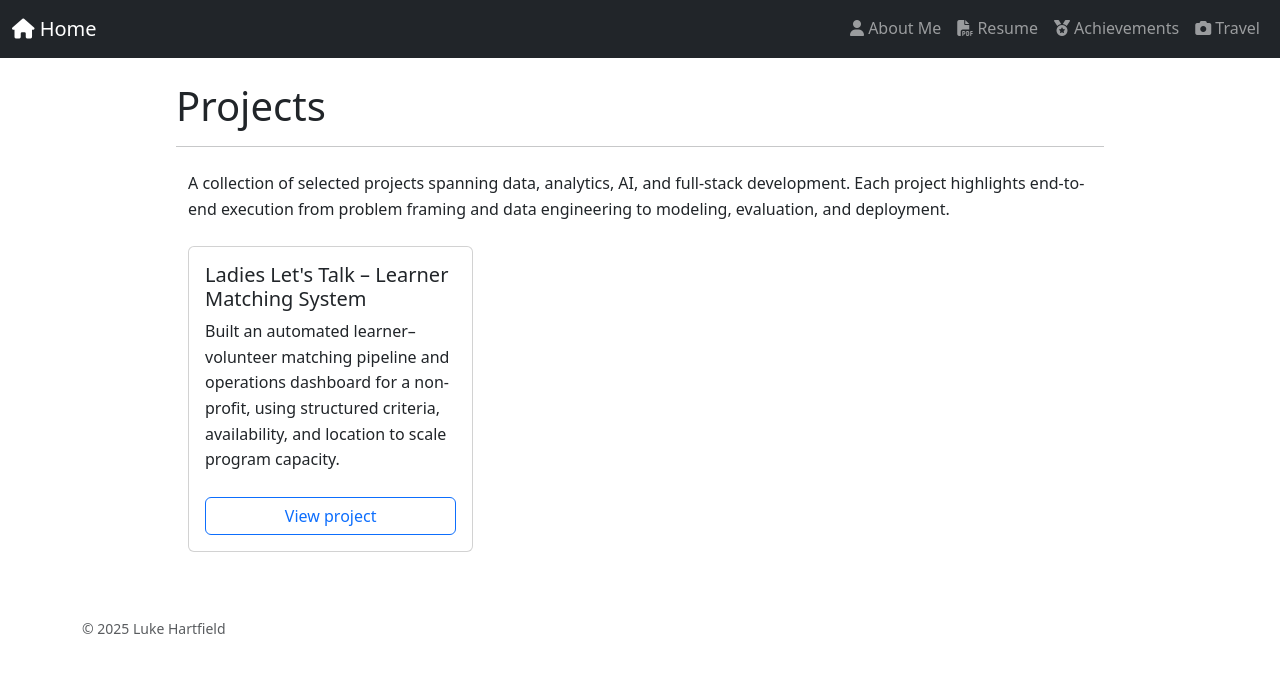
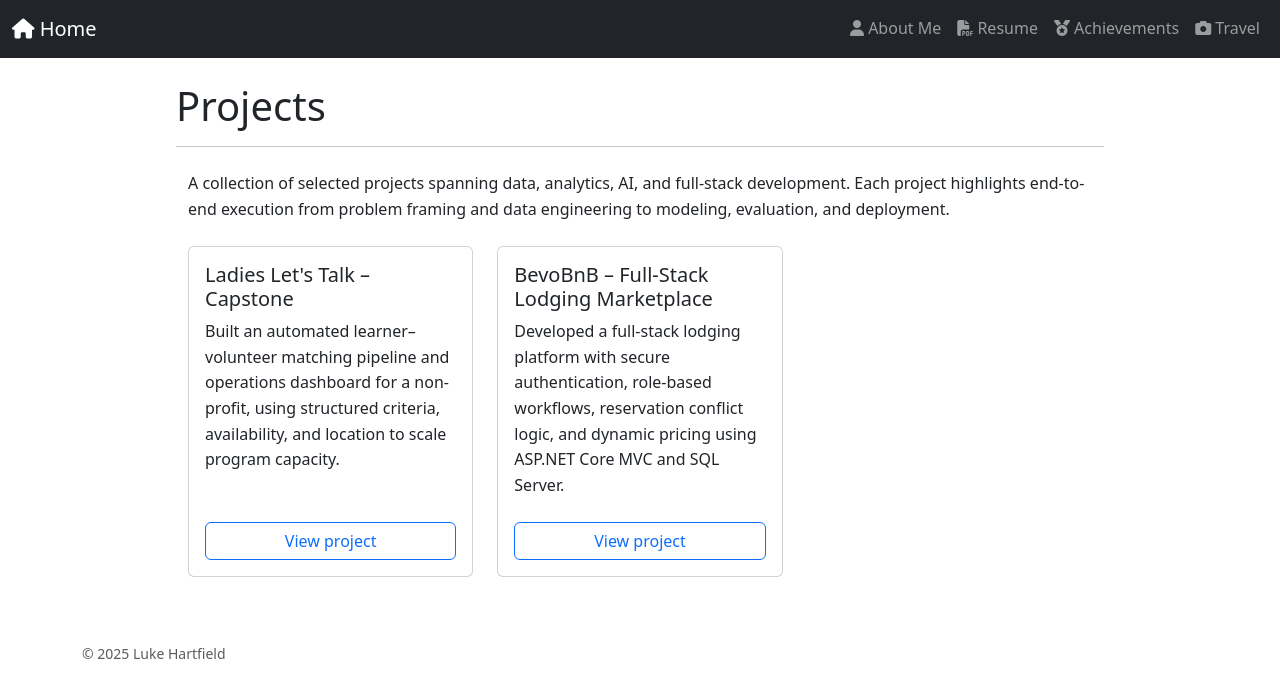
Before and after one commit to lukehartfield/lukehartfield.github.io, a Jekyll site: the page built from projects/index.md, in a window 1280 px wide. Shown: the top 698 px of the page. Built offline with Jekyll 4.4.1, drawn with Linux system fonts in a browser that asks for light colours.

Commit message:
Update project title and add BevoBnB section

```diff
--- a/projects/index.md
+++ b/projects/index.md
@@ -16,7 +16,7 @@ redirect_from: [/Home/Projects]
     <div class="col-md-6 col-lg-4 mb-4">
       <div class="card h-100">
         <div class="card-body d-flex flex-column">
-          <h2 class="h5 card-title">Ladies Let&apos;s Talk – Learner Matching System</h2>
+          <h2 class="h5 card-title">Ladies Let&apos;s Talk – Capstone</h2>
           <p class="card-text flex-grow-1">
             Built an automated learner–volunteer matching pipeline and operations dashboard for a non-profit, using structured criteria, availability, and location to scale program capacity.
           </p>
@@ -27,3 +27,19 @@ redirect_from: [/Home/Projects]
         </div>
       </div>
     </div>
+
+<!-- BevoBnB -->
+<div class="col-md-6 col-lg-4 mb-4">
+  <div class="card h-100">
+    <div class="card-body d-flex flex-column">
+      <h2 class="h5 card-title">BevoBnB – Full-Stack Lodging Marketplace</h2>
+      <p class="card-text flex-grow-1">
+        Developed a full-stack lodging platform with secure authentication, role-based workflows, reservation conflict logic, and dynamic pricing using ASP.NET Core MVC and SQL Server.
+      </p>
+      <a class="btn btn-outline-primary mt-2"
+         href="{{ '/projects/bevobnb/' | relative_url }}">
+        View project
+      </a>
+    </div>
+  </div>
+</div>
```
